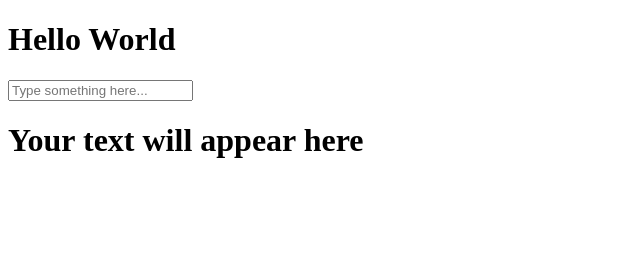
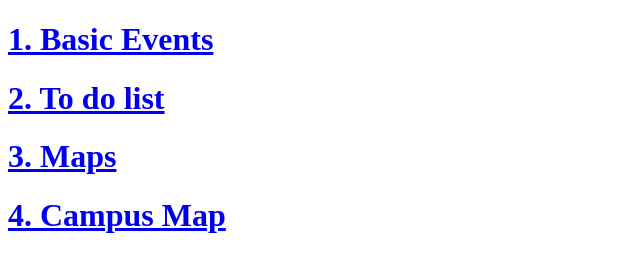
Before and after one commit to marienshane01/IT24A, a plain HTML site: page index.html in a window 1280 px wide. Shown: the whole page, without its empty margins (0-640 px from the left). Drawn offline with Linux system fonts and the light colour scheme.

Commit message:
Added campus-map.html into index.html

```diff
--- a/index.html
+++ b/index.html
@@ -1,27 +1,14 @@
 <!DOCTYPE html>
 <html lang="en">
-    <head>
-        <meta charset="UTF=8">
-        <meta name=" viewport"content="width= device-width, initial -scale=1.0">
-        <title>Document</title>
-
-    </head>
-    <body>
-
-        <h1>Hello World</h1>
-
-        <input type="text" id="textbox"placeholder="Type something here..." oninput="updatedDisplay()">
-        <h1 id="displayText">Your text will appear here</h1>
-
-        <script>
-            function updatedDisplay(){
-            var textbox = document.getElementById('textbox');
-            var displayText =document.getElementById('displayText');
-
-            displayText.textContent = textbox.value;
-
-            }
-
-    </script>
-    </body>
-    </html>
+<head>
+    <meta charset="UTF-8">
+    <meta name="viewport" content="width=device-width, initial-scale=1.0">
+    <title>Index</title>
+</head>
+<body>
+    <h1><a href="basic-events.html">1. Basic Events</a></h1>
+    <h1><a href="todolist.html">2. To do list</a></h1>
+    <h1><a href="maps.html">3. Maps</a></h1>
+    <h1><a href="campus-map.html">4. Campus Map</a></h1>
+</body>
+</html>
```
